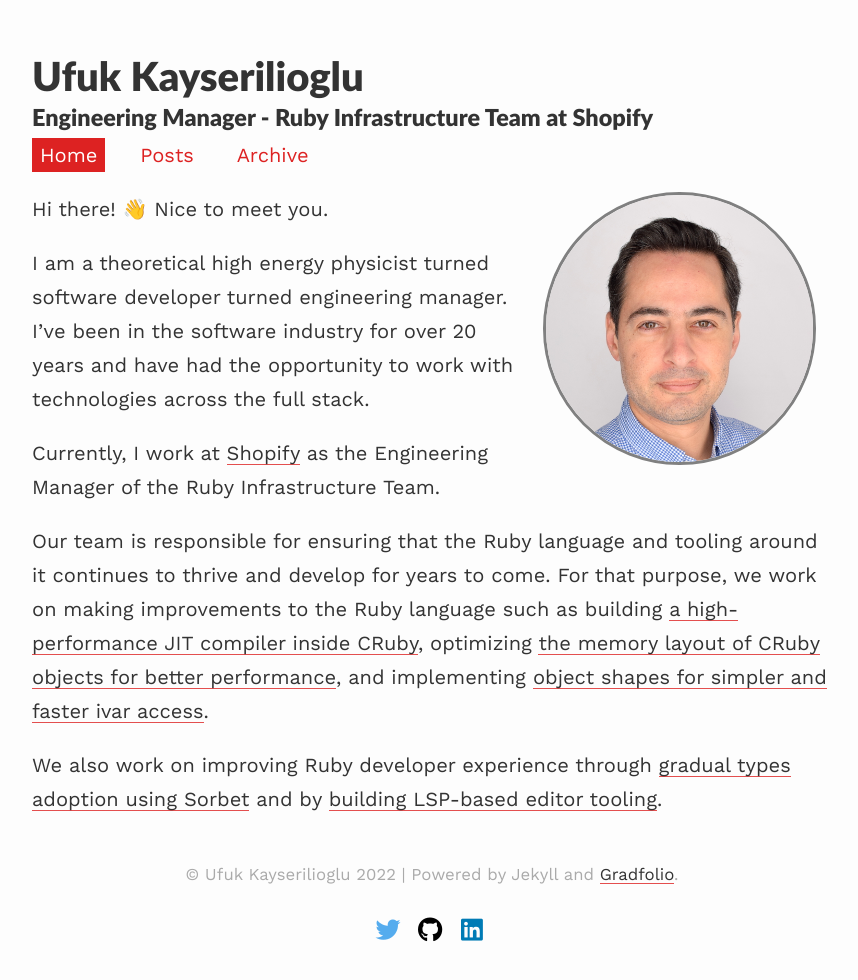
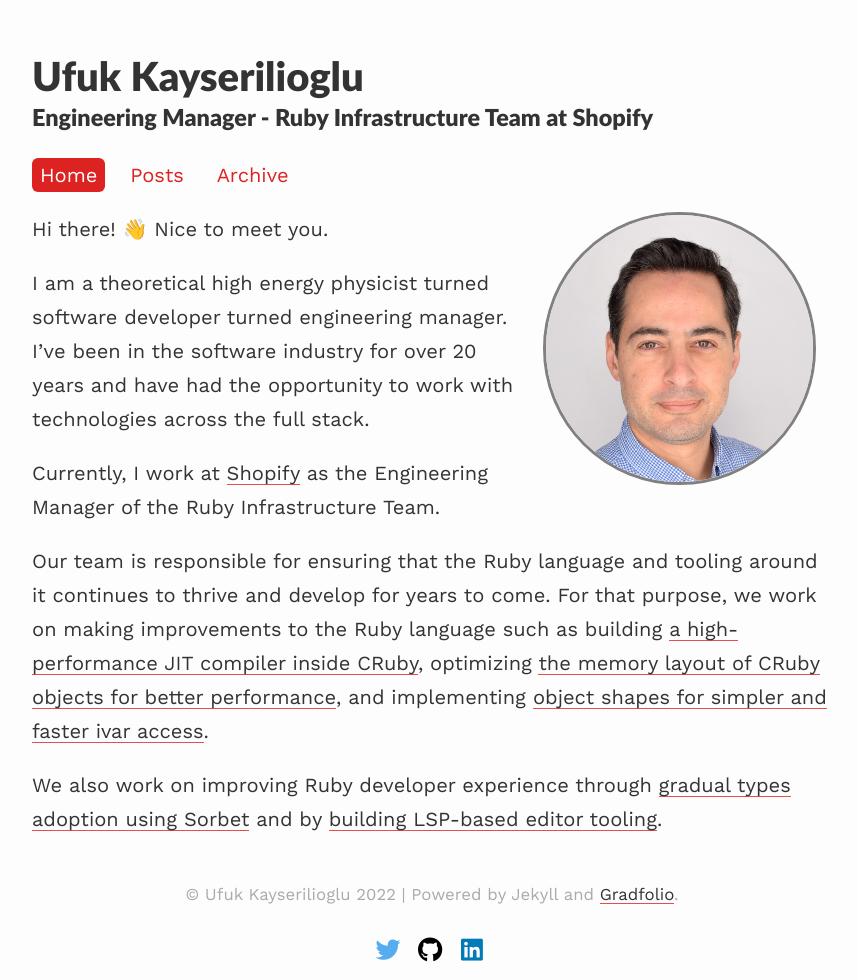
Before and after one commit to paracycle/ufuk.dev, a Jekyll site: the page built from index.md, in a window 1280 px wide. Shown: the whole page, without its empty margins (208-1066 px from the left). Built offline with Jekyll 4.4.1, drawn with Linux system fonts in a browser that asks for light colours; nearby versions of some CDN libraries.

Commit message:
Style updates

```diff
--- a/assets/css/_sass/navigation.scss
+++ b/assets/css/_sass/navigation.scss
@@ -1,8 +1,12 @@
 /* Footer navigation links */
 nav {
+  margin: 1em 0;
+
   & > a {
-    margin-right: 1em;
-    padding: 0.4em;
+    margin-right: 0.5em;
+    padding: 0 0.4em;
+    display: inline-block;
+    border-radius: 6px;
 
     &.active {
       background-color: #d22;
```
